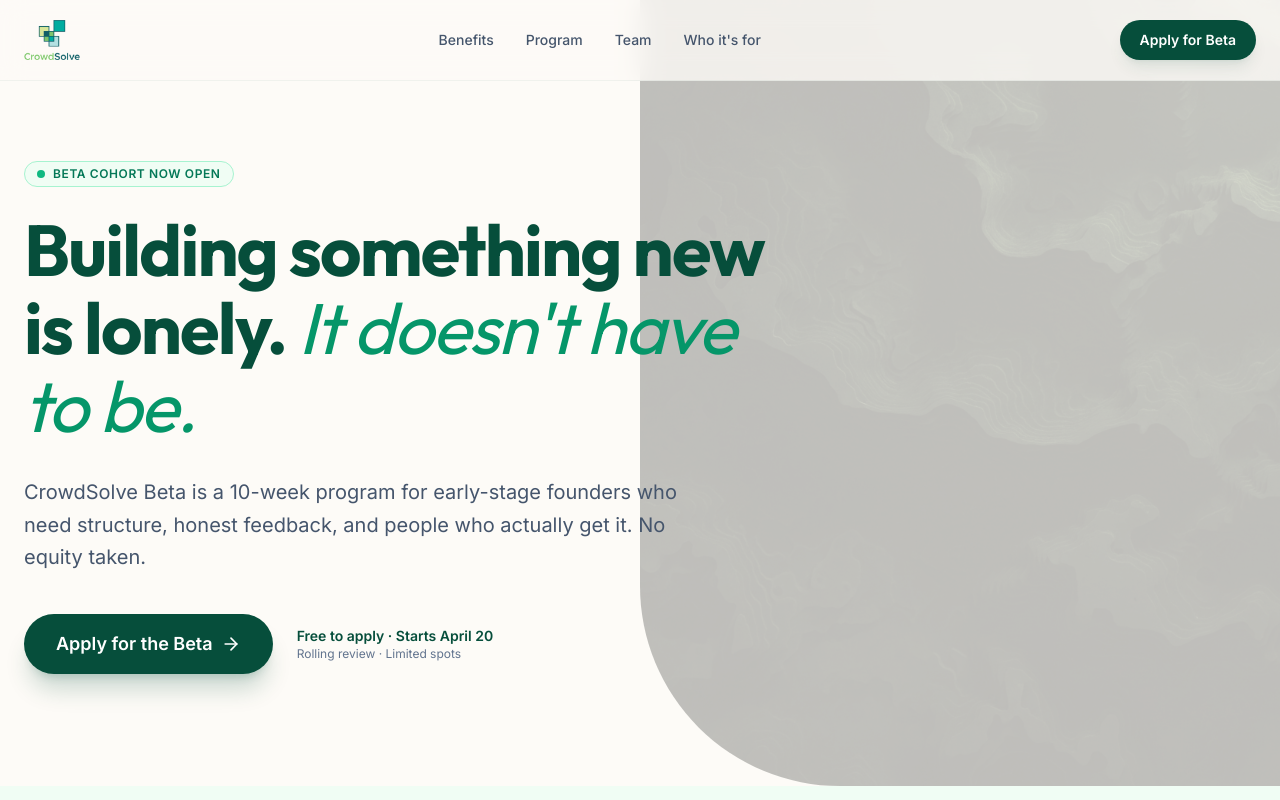
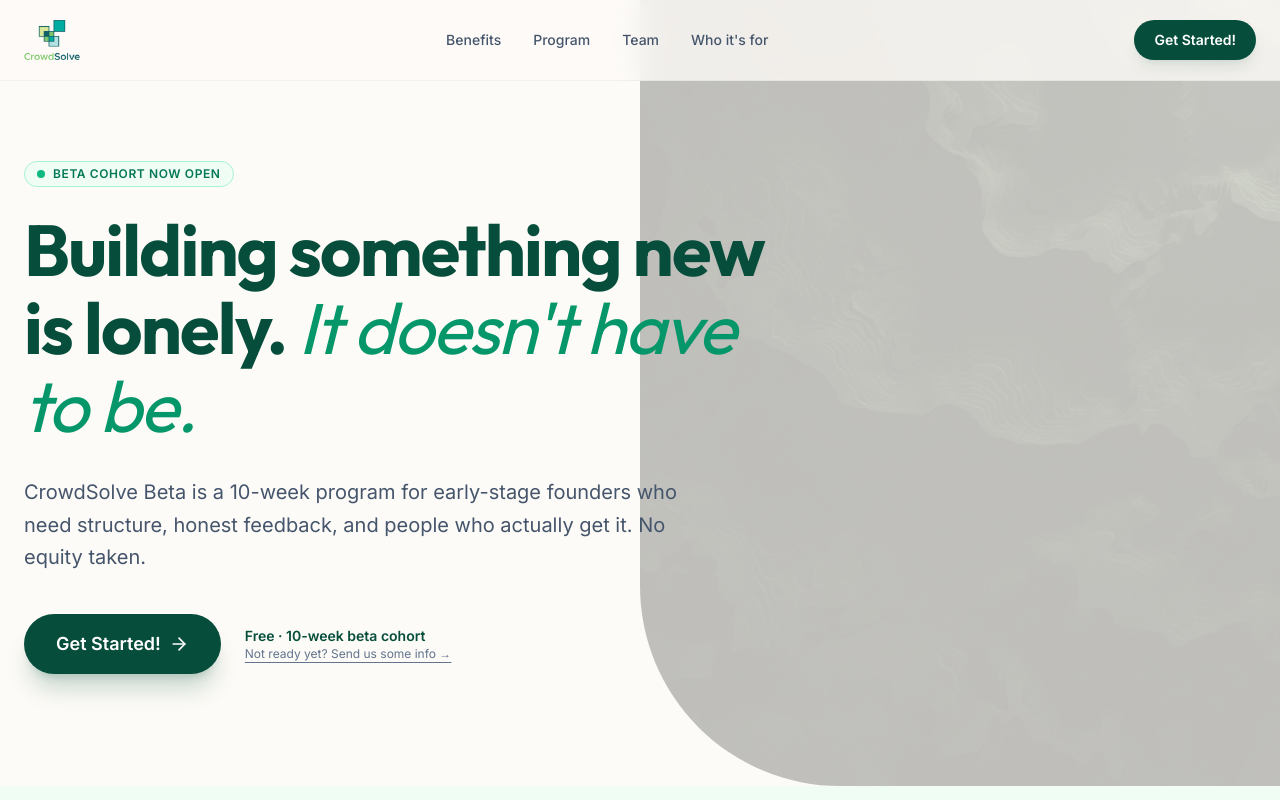
Before and after one commit to twolters/crowdsolve-community, a React (Vite) app in the folder landing/: page / in a window 1280 px wide. Shown: the top 800 px of the page. Built offline with nearby package versions, Linux system fonts and the light colour scheme.

Commit message:
Sync landing: Get Started! CTAs + 'Not ready yet?' form (snapshot from patrickmch/crowdsolve-landing@7ab2cc3)

```diff
--- a/landing/src/App.tsx
+++ b/landing/src/App.tsx
@@ -14,6 +14,9 @@
 } from 'lucide-react';
 import { motion } from 'motion/react';
 import ApplicationForm from './ApplicationForm';
+
+const CIRCLE_INVITE_URL =
+  'https://www.crowdsolve.eco/join?invitation_token=5793eeadc83312725ac8e44da24cfdc20d98ac09-4770f5e6-2367-4eb7-8945-4bb822d5bfff';
 
 const Logo = ({ className = "h-8" }: { className?: string }) => (
   <img src="/images/crowdsolve-logo.png" alt="CrowdSolve" className={className} />
@@ -32,10 +35,10 @@
         <a href="#who-its-for" className="hover:text-brand-900 transition-colors">Who it's for</a>
       </div>
       <a
-        href="#apply"
+        href={CIRCLE_INVITE_URL}
         className="bg-brand-900 text-white px-5 py-2.5 rounded-full text-sm font-semibold hover:bg-brand-800 transition-all shadow-lg shadow-brand-900/10"
       >
-        Apply for Beta
+        Get Started!
       </a>
     </div>
   </nav>
@@ -66,15 +69,17 @@
         </p>
         <div className="flex flex-col sm:flex-row items-start sm:items-center gap-6">
           <a
-            href="#apply"
+            href={CIRCLE_INVITE_URL}
             className="group bg-brand-900 text-white px-8 py-4 rounded-full text-lg font-bold flex items-center gap-2 hover:bg-brand-800 transition-all shadow-xl shadow-brand-900/20"
           >
-            Apply for the Beta
+            Get Started!
             <ArrowRight className="w-5 h-5 group-hover:translate-x-1 transition-transform" />
           </a>
           <div className="flex flex-col">
-            <span className="text-sm font-semibold text-brand-900">Free to apply · Starts April 20</span>
-            <span className="text-xs text-slate-500">Rolling review · Limited spots</span>
+            <span className="text-sm font-semibold text-brand-900">Free · 10-week beta cohort</span>
+            <a href="#apply" className="text-xs text-slate-500 hover:text-brand-700 underline underline-offset-4">
+              Not ready yet? Send us some info →
+            </a>
           </div>
         </div>
       </motion.div>
@@ -417,13 +422,31 @@
   </section>
 );
 
+const ReadyCTA = () => (
+  <section className="py-20 bg-brand-900 text-white">
+    <div className="max-w-4xl mx-auto px-6 text-center">
+      <h2 className="text-3xl md:text-4xl font-bold mb-4">Ready when you are.</h2>
+      <p className="text-brand-200 text-lg font-medium mb-8 max-w-2xl mx-auto">
+        Sound like a fit? Join the cohort and start building alongside founders who get it.
+      </p>
+      <a
+        href={CIRCLE_INVITE_URL}
+        className="group inline-flex items-center gap-2 bg-white text-brand-900 px-8 py-4 rounded-full text-lg font-bold hover:bg-brand-50 transition-all shadow-xl shadow-black/20"
+      >
+        Get Started!
+        <ArrowRight className="w-5 h-5 group-hover:translate-x-1 transition-transform" />
+      </a>
+    </div>
+  </section>
+);
+
 const ApplySection = () => (
   <section id="apply" className="py-28 bg-cream">
     <div className="max-w-5xl mx-auto px-6">
       <div className="text-center max-w-3xl mx-auto mb-12">
-        <h2 className="text-4xl font-bold text-brand-900 mb-4">Apply for the Beta.</h2>
+        <h2 className="text-4xl font-bold text-brand-900 mb-4">Not ready yet?</h2>
         <p className="text-slate-600 text-lg font-medium">
-          We're not looking for the perfect idea. We're looking for founders who show up, help each other, and take action.
+          Send us some info and we'll be happy to chat about the next opportunity.
         </p>
       </div>
       <div className="max-w-xl mx-auto bg-white rounded-2xl p-8 md:p-10 border border-brand-900/5 shadow-sm">
@@ -462,6 +485,7 @@
         <HowItWorks />
         <Team />
         <WhoItsFor />
+        <ReadyCTA />
         <ApplySection />
       </main>
       <Footer />
--- a/landing/src/ApplicationForm.tsx
+++ b/landing/src/ApplicationForm.tsx
@@ -65,7 +65,7 @@
     return (
       <div className="text-center py-12">
         <h3 className="text-3xl font-bold text-brand-900 mb-4">Thanks, {firstName}!</h3>
-        <p className="text-slate-600 text-lg">We review every application and get back to you within a week.</p>
+        <p className="text-slate-600 text-lg">We'll be in touch soon about the next opportunity.</p>
       </div>
     );
   }
@@ -73,9 +73,9 @@
   if (state === 'duplicate') {
     return (
       <div className="text-center py-12">
-        <h3 className="text-3xl font-bold text-brand-900 mb-4">Already applied!</h3>
+        <h3 className="text-3xl font-bold text-brand-900 mb-4">You're already on our list!</h3>
         <p className="text-slate-600 text-lg">
-          Looks like you've already submitted an application. Check your email or reach out to{' '}
+          Looks like you've sent us info before. Check your email or reach out to{' '}
           <a href="mailto:patrick@crowdsolve.eco" className="text-brand-600 underline">patrick@crowdsolve.eco</a>.
         </p>
       </div>
@@ -141,7 +141,7 @@
         disabled={state === 'submitting'}
         className="w-full bg-brand-900 text-white py-4 rounded-full text-lg font-bold hover:bg-brand-800 transition-all disabled:bg-slate-300 disabled:cursor-not-allowed shadow-lg shadow-brand-900/10"
       >
-        {state === 'submitting' ? 'Submitting...' : state === 'error' ? 'Something went wrong — try again' : 'Apply Now →'}
+        {state === 'submitting' ? 'Sending...' : state === 'error' ? 'Something went wrong — try again' : 'Send Info →'}
       </button>
 
       <p className="text-center text-sm text-slate-500 pt-1">
```
